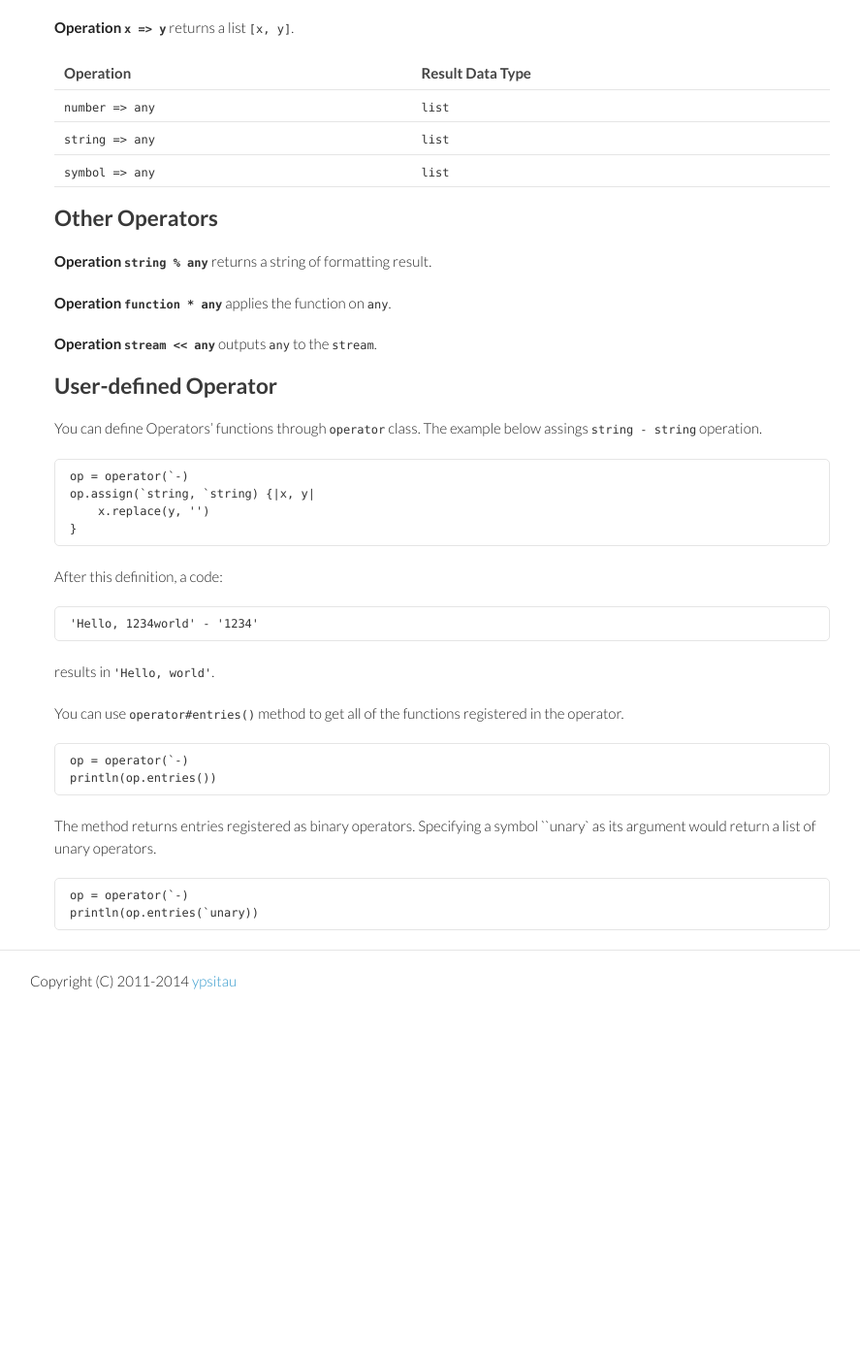
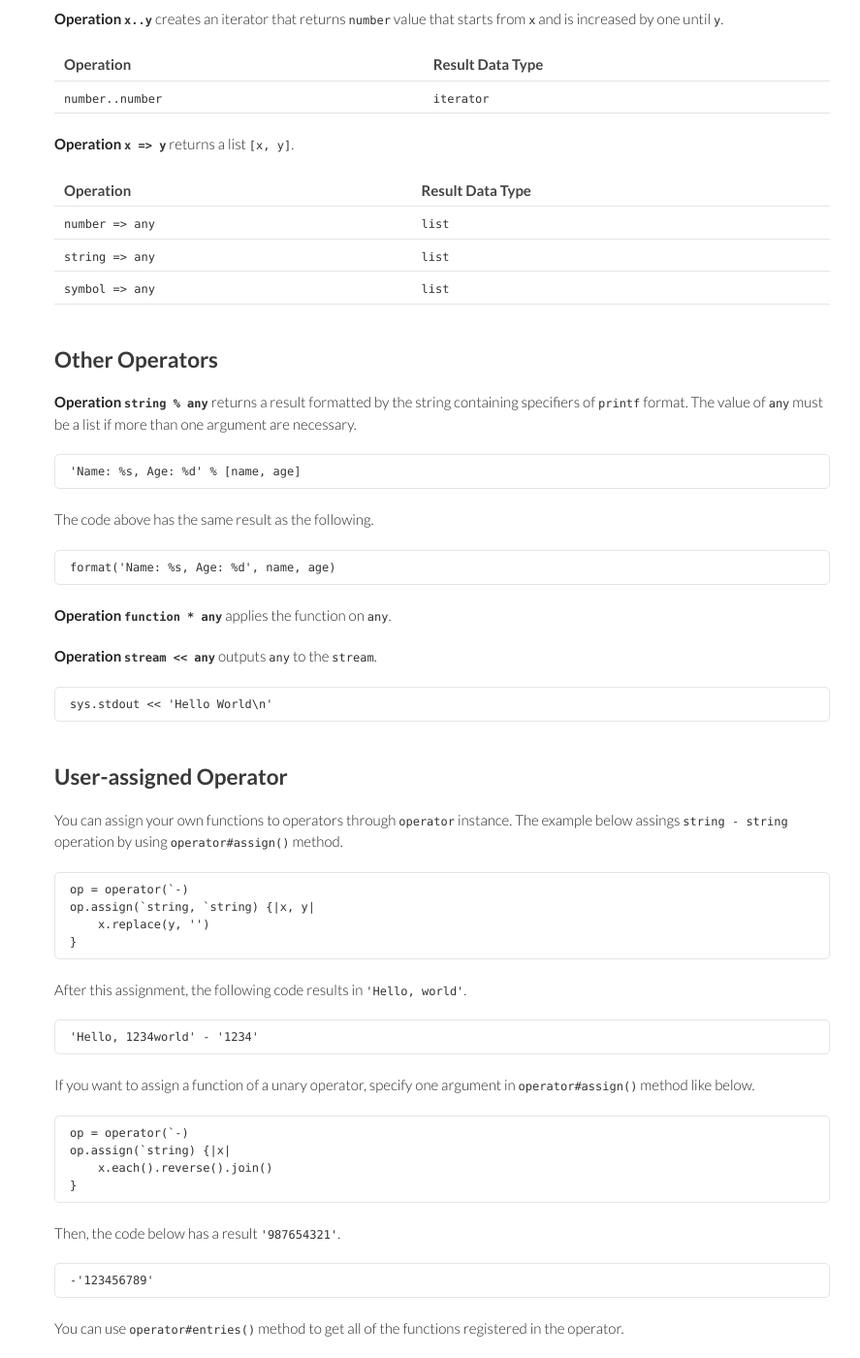
Before and after one commit to rudidude86/gura-lang.github.io, a Jekyll site: the page built from documents/Operator.md, in a window 1280 px wide and 1400 px high, scrolled down 8376 px. Shown: the whole window at 97% size, without its empty margins (184-1071 px from the left). Built offline with Jekyll 4.4.1, drawn with Linux system fonts in a browser that asks for light colours; Markdown is read by kramdown in place of the engine named in the settings; before the commit the page ends 9412 px from its top, so only the background shows below that; some of the changed text lies outside the part shown.

Commit message:
updated Operator document

```diff
--- a/documents/Operator.md
+++ b/documents/Operator.md
@@ -14,7 +14,7 @@ There are three types of Operators.
 * **Suffixed Unary Operator** takes an input value specified before it.
 * **Binary Operator** takes two input values specified on both sides of them.
 
-Users can define Operator's function through `operator` class.
+Users can assign their own functions to Operators through `operator` instance.
 
 ## Precedence
 
@@ -24,18 +24,18 @@ Users can define Operator's function through `operator` class.
             | `||`
             | `&&`
             | `in`
-            | `<  >  <=  >=  <=> ==  !=`
+            | `<   >   <=   >=   <=>   ==   !=`
             | `..`
             | `|`
             | `^`
             | `&`
-            | `<<  >>`
-            | `+  -`
-            | `*  /  %`
+            | `<<   >>`
+            | `+   -`
+            | `*   /   %`
  Higher     | `**`
 
 
-## Calculating Operators
+## Calculation Operators
 
 Basically, Operators are used for mathematical and logical calculation.
 This subsection explains such functions of operators.
@@ -422,28 +422,48 @@ that starts from `x` and is increased by one until `y`.
 
 ## Other Operators
 
-**Operation `string % any`** returns a string of formatting result.
+**Operation `string % any`** returns a result formatted
+by the string containing specifiers of `printf` format.
+The value of `any` must be a list if more than one argument are necessary.
+
+    'Name: %s, Age: %d' % [name, age]
+
+The code above has the same result as the following.
+
+    format('Name: %s, Age: %d', name, age)
 
 **Operation `function * any`** applies the function on `any`.
 
 **Operation `stream << any`** outputs `any` to the `stream`.
 
+    sys.stdout << 'Hello World\n'
 
-## User-defined Operator
 
-You can define Operators' functions through `operator` class.
-The example below assings `string - string` operation.
+## User-assigned Operator
+
+You can assign your own functions to operators through `operator` instance.
+The example below assings `string - string` operation by using `operator#assign()` method.
 
     op = operator(`-)
     op.assign(`string, `string) {|x, y|
         x.replace(y, '')
     }
 
-After this definition, a code:
+After this assignment, the following code results in `'Hello, world'`.
 
     'Hello, 1234world' - '1234'
 
-results in `'Hello, world'`.
+If you want to assign a function of a unary operator,
+specify one argument in `operator#assign()` method like below.
+
+    op = operator(`-)
+    op.assign(`string) {|x|
+        x.each().reverse().join()
+    }
+
+Then, the code below has a result `'987654321'`.
+
+    -'123456789'
 
 You can use `operator#entries()` method to get all of the functions registered in the operator.
 
--- a/stylesheets/styles.css
+++ b/stylesheets/styles.css
@@ -26,10 +26,12 @@ h1 {
 
 h2 {
   color:#393939;
+  margin-top:2em;
 }
 
 h3, h4, h5, h6 {
   color:#494949;
+  margin-top:2em;
 }
 
 a {
```
Also changed, not shown: Download.md (+5 -0 lines).
